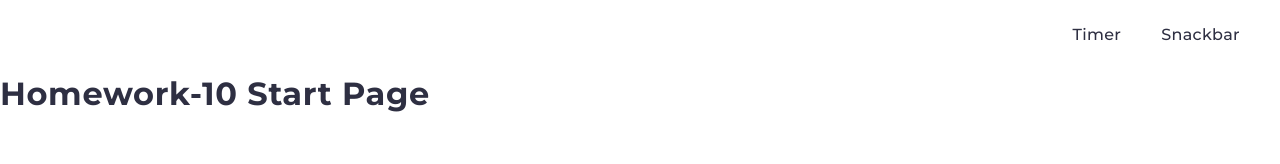
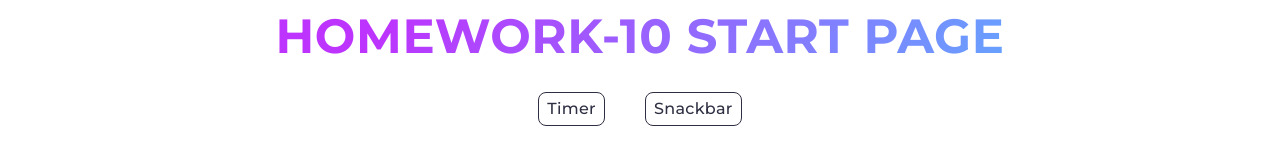
Before and after one commit to hanna-uler/goit-js-hw-10, a website built with Vite: page src/index.html in a window 1280 px wide. Built offline with nearby package versions, Linux system fonts and the light colour scheme.

Commit message:
reattach timer.html and snackbar.html to index.html, add styles to new links and page header

```diff
--- a/src/css/styles.css
+++ b/src/css/styles.css
@@ -18,3 +18,22 @@
 @import url('./back-link.css');
 @import url('./footer.css');
 @import url('./1-timer.css');
+
+/* index.html */
+.index-header {
+  text-align: center;
+  text-transform: uppercase;
+}
+.nav {
+  padding: 20px;
+  border-radius: 4px;
+  display: flex;
+  justify-content: center;
+}
+.nav-link {
+  display: inline-block;
+  padding: 4px 8px;
+  text-align: center;
+  border: 1px solid;
+  border-radius: 8px;
+}
--- a/src/index.html
+++ b/src/index.html
@@ -8,11 +8,23 @@
     <link rel="stylesheet" href="./css/styles.css" />
   </head>
   <body>
-    <load src="./partials/header.html" icon-path="img/sprite.svg#logo" />
+    <!-- <load src="./partials/header.html" icon-path="img/sprite.svg#logo" /> -->
 
     <main>
-      <h1 class="index-header">Homework-10 Start Page</h1>
+      <h1 class="index-header main-title-gradient">Homework-10 Start Page</h1>
       <!-- Loads the specified .html file -->
+      <div class="container">
+        <nav class="nav">
+          <ul class="nav-list">
+            <li class="nav-item">
+              <a class="nav-link" href="./1-timer.html">Timer</a>
+            </li>
+            <li class="nav-item">
+              <a class="nav-link" href="./2-snackbar.html">Snackbar</a>
+            </li>
+          </ul>
+        </nav>
+      </div>
     </main>
   </body>
 </html>
```
Also changed, not shown: src/1-timer.html (+2 -2 lines).
